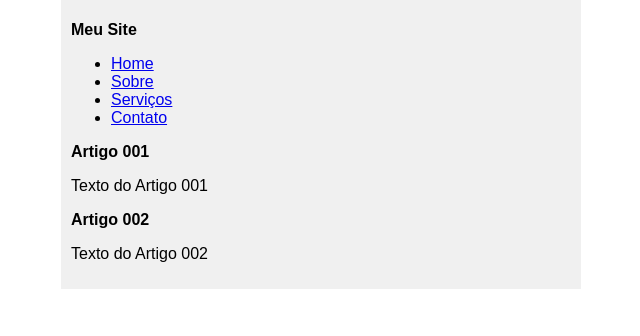
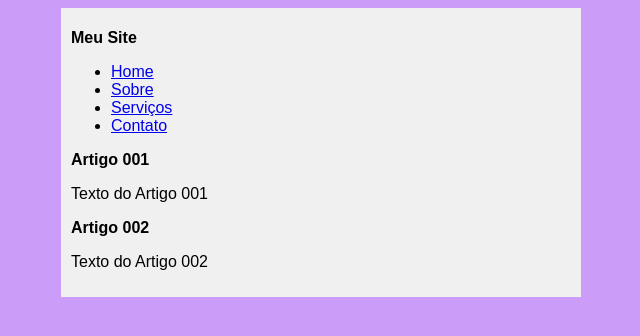
Before and after one commit to pedrosantos-21/Projeto-teste, a plain HTML site: page index.html in a window 1280 px wide. Shown: the whole page, without its empty margins (319-959 px from the left). Drawn offline with Linux system fonts and the light colour scheme.

Commit message:
Update style.css

```diff
--- a/style.css
+++ b/style.css
@@ -4,9 +4,7 @@
 }
 
 body{
-    margin: 0;
-    padding: 0;
-    box-sizing: border-box;
+    background-color: rgb(204, 157, 248);
 }
 main{
     width: 500px;
```
